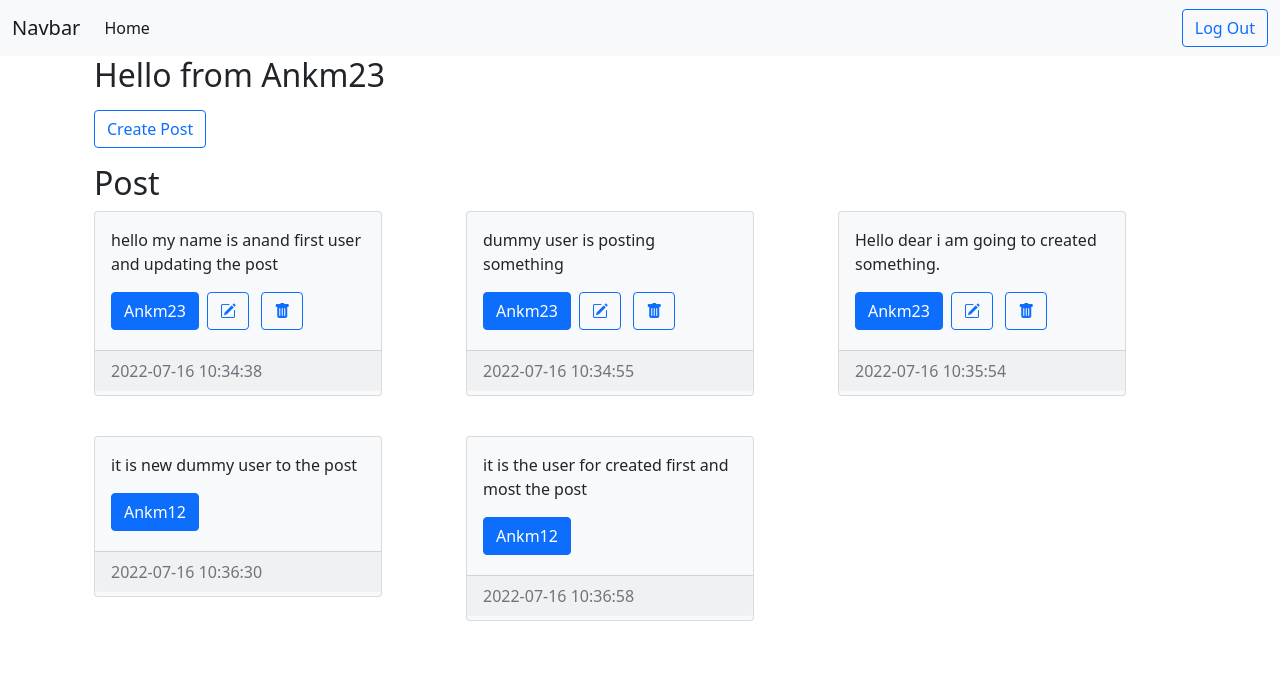
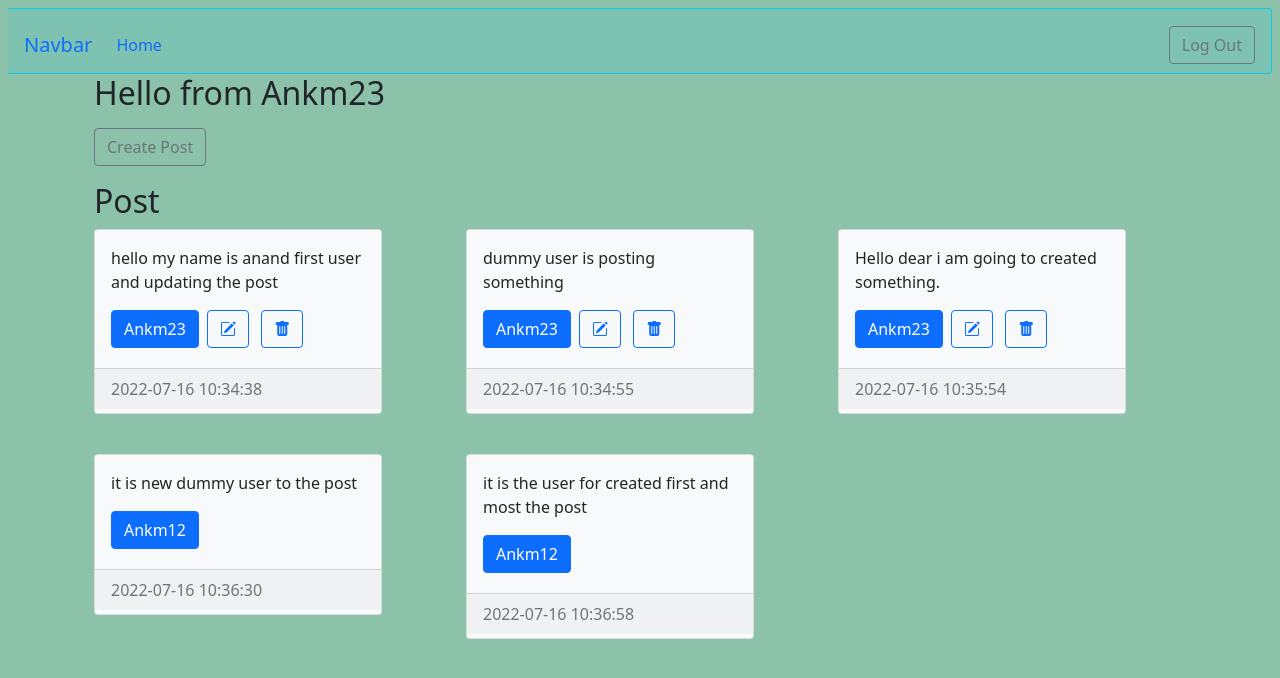
Before and after one commit to ankr19/Python-Flask, a Flask app: page / in a window 1280 px wide. Shown: the top 678 px of the page. Run offline with Flask 2, Linux system fonts and the light colour scheme; a user stored in the database is signed in; data comes from the database, SQL or seed files in the repository; some libraries are stand-ins or nearby versions.

Commit message:
commit
changing the UI for better user experience using it.

```diff
--- a/Blog/website/templates/base.html
+++ b/Blog/website/templates/base.html
@@ -15,7 +15,7 @@
     <title>{% block title %}{%endblock title %}!</title>
 </head>
 
-<body>
+<body class="bg-success p-2 text-dark bg-opacity-50">
     {% include "navbar.html" %}
     {% with messages = get_flashed_messages(with_categories=True) %}
     {% if messages %}
--- a/Blog/website/templates/home.html
+++ b/Blog/website/templates/home.html
@@ -4,7 +4,7 @@
 <div class="container">
     <!-- user name -->
     <h2>Hello from {{user.username}}</h2>
-    <a class="btn btn-outline-primary my-2" href="{{url_for('view.create_post')}}">Create Post</a>
+    <a class="btn btn-outline-secondary my-2" href="{{url_for('view.create_post')}}">Create Post</a>
 
     <h2 class="my-2">Post</h2>
     <div class="row row-cols-1 row-cols-md-3 g-4">
--- a/Blog/website/templates/navbar.html
+++ b/Blog/website/templates/navbar.html
@@ -1,4 +1,4 @@
-<nav class="navbar navbar-expand-lg navbar-light bg-light">
+<nav class="navbar navbar-expand-lg pb-2 p-3 bg-info bg-opacity-10 border border-info border-start-0 rounded-end"style="background-color: #e3f2fd;>
     <div class="container-fluid">
         <a class="navbar-brand" href="/home">Navbar</a>
         <button class="navbar-toggler" type="button" data-bs-toggle="collapse" data-bs-target="#navbarSupportedContent"
@@ -24,7 +24,7 @@
             </ul>
             {% else %}
             <form class="d-flex">
-                <a class="btn btn-outline-primary" href="{{url_for('auth.logout')}}">Log Out</a>
+                <a class="btn btn-outline-secondary" href="{{url_for('auth.logout')}}">Log Out</a>
             </form>
             {% endif %}
         <!-- </div> -->
```
